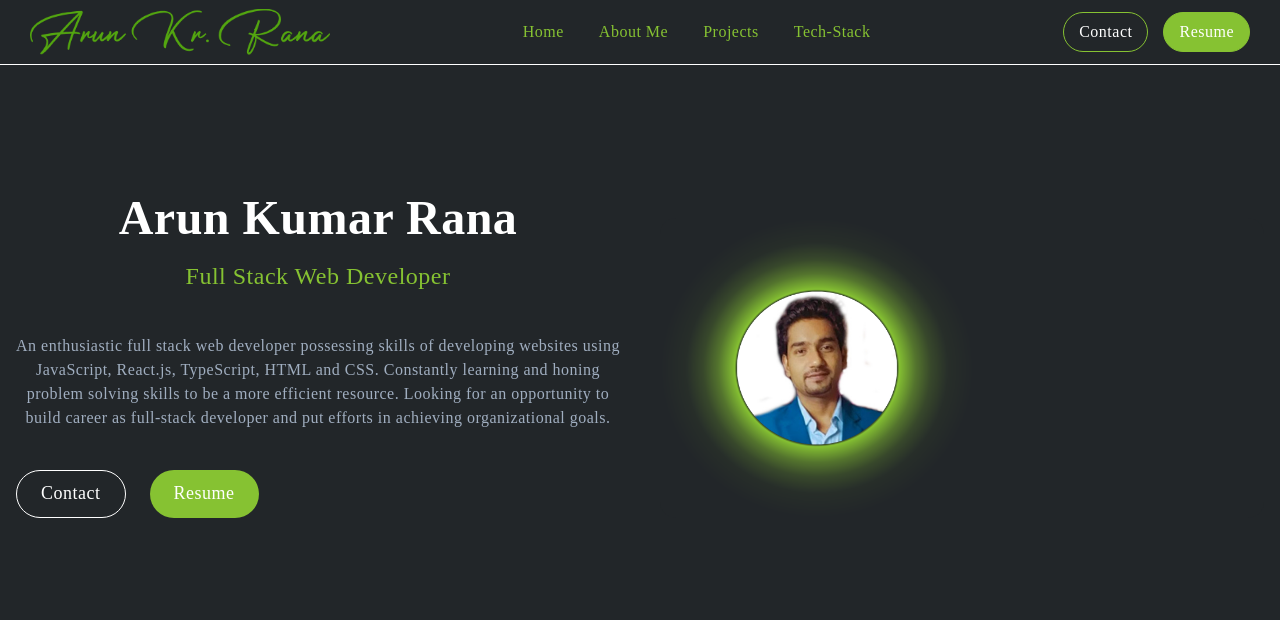
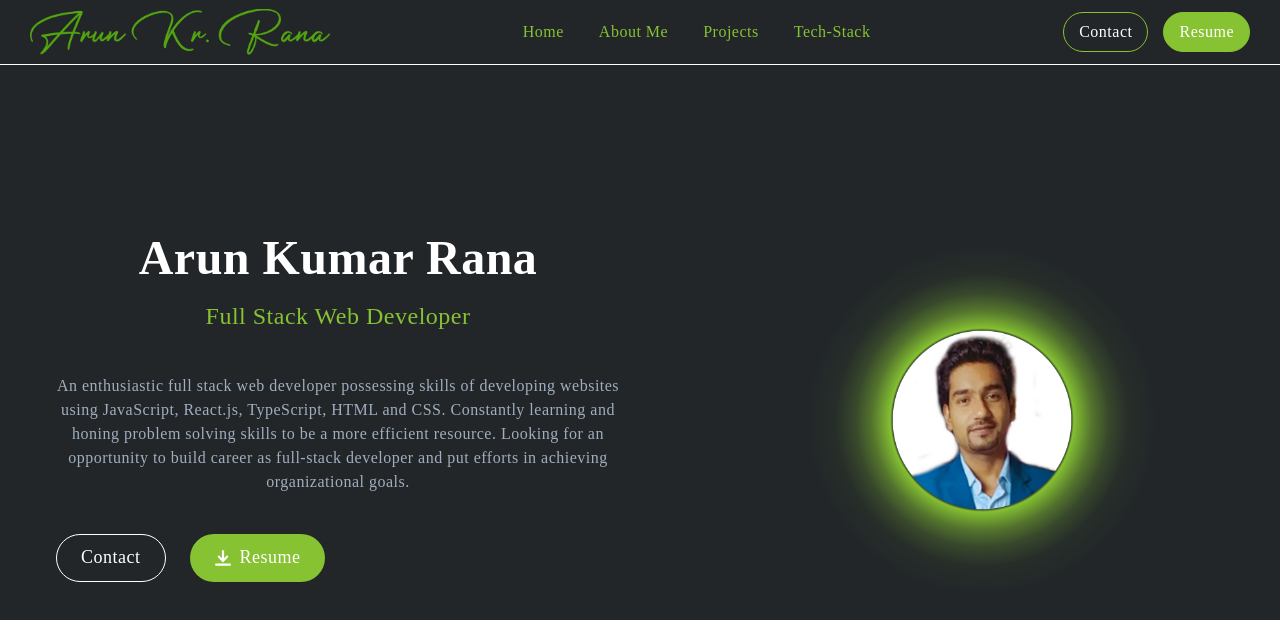
Before and after one commit to arun24hrs/arun24hrs.github.io, a React (Create React App) app: page / in a window 1280 px wide. Shown: the top 620 px of the page. Built offline with nearby package versions, Linux system fonts and the light colour scheme.

Commit message:
fixed header

```diff
--- a/src/Components/Header.jsx
+++ b/src/Components/Header.jsx
@@ -12,6 +12,7 @@ import {
   createIcon,
   useColorModeValue,
 } from "@chakra-ui/react";
+import {DownloadIcon} from "@chakra-ui/icons"
 import photo from "../Images/portfolio_dp.png";
 
 export default function Header() {
@@ -23,7 +24,7 @@ export default function Header() {
         py={{ base: 20, md: 28 }}
         direction={{ base: "column", md: "row" }}
       >
-        <Stack flex={1} spacing={{ base: 5, md: 10 }}>
+        <Stack flex={1} p={10} spacing={{ base: 5, md: 10 }}>
           <Heading
             lineHeight={0}
             fontWeight={600}
@@ -84,6 +85,7 @@ export default function Header() {
               size={"lg"}
               fontWeight={"normal"}
               px={6}
+              leftIcon={<DownloadIcon bg="#86C232"/>}
             >
               Resume
             </Button>
@@ -96,21 +98,12 @@ export default function Header() {
           position={"relative"}
           w={"full"}
         >
-          <Box
-            position={"relative"}
-            height={"300px"}
-            rounded={"2xl"}
-            width={"full"}
-            overflow={"hidden"}
-          >
-            <Image
+          <Image
               alt={"Hero Image"}
-              align={"center"}
-              w={"52%"}
-              h={"100%"}
+              w={"350px"}
+              h={"auto"}
               src={photo}
             />
-          </Box>
         </Flex>
       </Stack>
     </Container>
```
